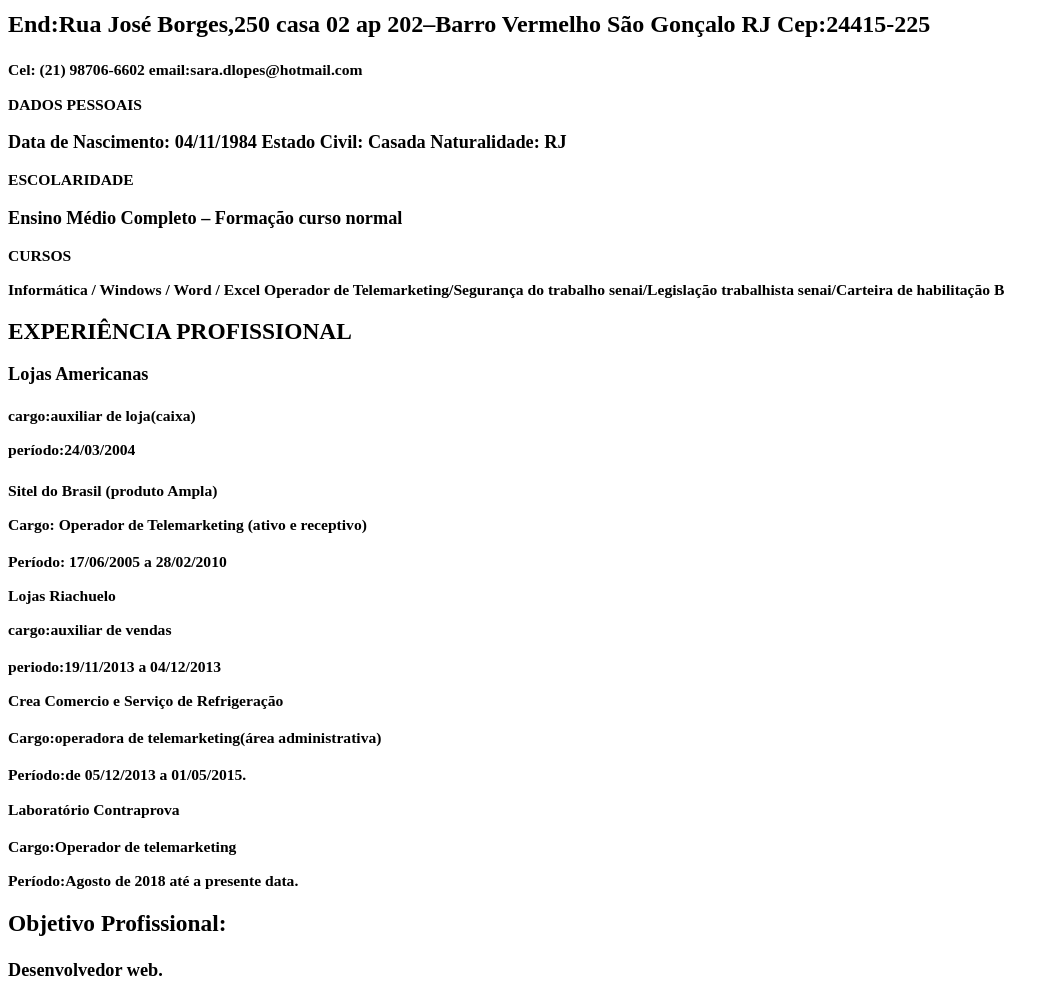
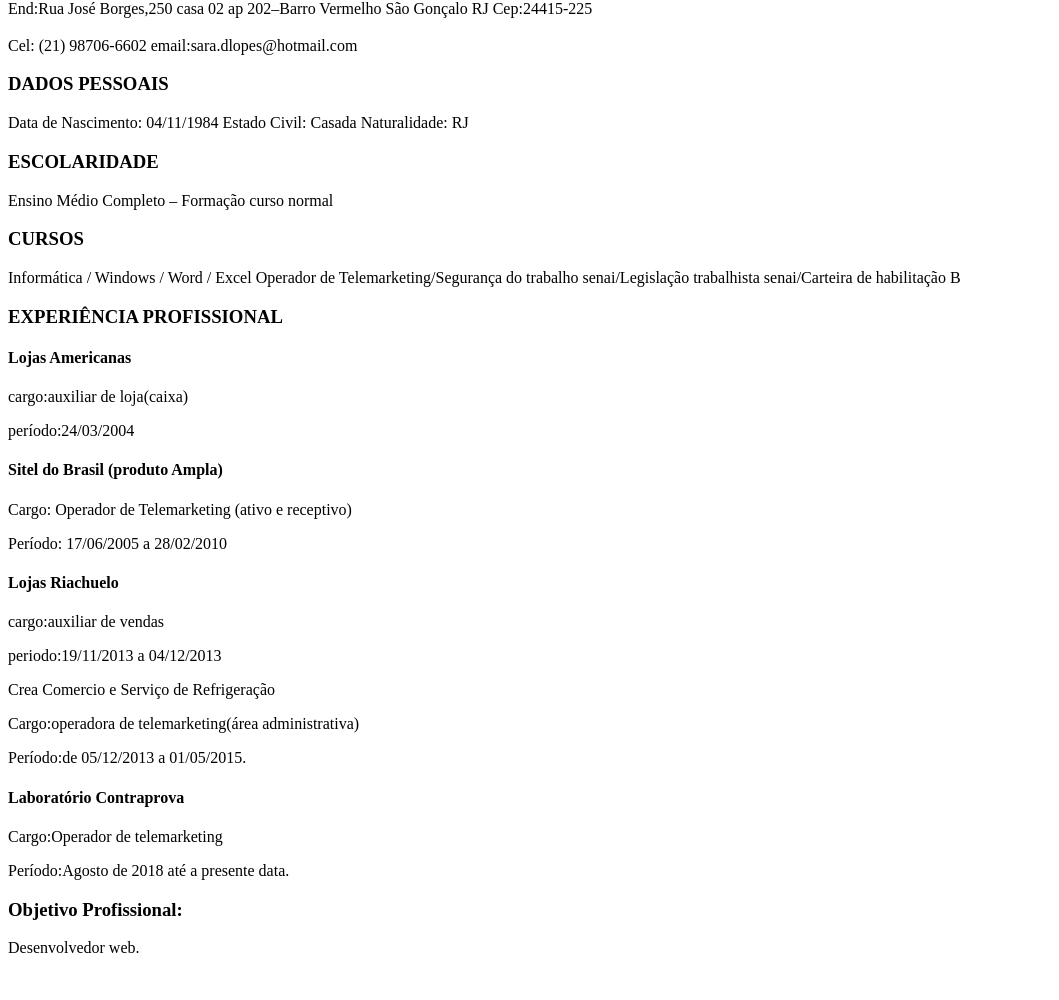
Before and after one commit to saradlopes/Curriculo, a plain HTML site: page index.html in a window 1280 px wide. Shown: the part 71-1071 px from the top of the page, without its empty margins (0-1059 px from the left). After the commit the page ends 1044 px from the top, so only its background shows below. Drawn offline with Linux system fonts and the light colour scheme.

Commit message:
Update index.html
novas alterações

```diff
--- a/index.html
+++ b/index.html
@@ -6,44 +6,45 @@
 </head>
 </html>
 <body>
-    <h1>Sara Dantas Spindola Lopes
+    <h2>Sara Dantas Spindola Lopes
 
-    <H2></p>End:Rua José Borges,250 casa 02 ap 202–Barro Vermelho São Gonçalo RJ Cep:24415-225</</H2>
+    </p><h3></h3>End:Rua José Borges,250 casa 02 ap 202–Barro Vermelho São Gonçalo RJ Cep:24415-225</</h3>
 
-    <h3><p></p><small>Cel: (21) 98706-6602         email:sara.dlopes@hotmail.com
-        <p>DADOS PESSOAIS</p>
- <h3>Data de Nascimento: 04/11/1984           Estado Civil:  Casada                   Naturalidade: RJ</h3>
-<p>ESCOLARIDADE</p>
+    <p><h3></h3></p>Cel: (21) 98706-6602         email:sara.dlopes@hotmail.com
+        <h3>DADOS PESSOAIS</h3><p></p>
+ <p>Data de Nascimento: 04/11/1984           Estado Civil:  Casada                   Naturalidade: RJ</h3>
+<h3>ESCOLARIDADE</h3><p></p>
 
-<h3>Ensino Médio Completo – Formação  curso normal</h3>
+<p>Ensino Médio Completo – Formação  curso normal</p><h3></h3>
 
-<p>CURSOS</p>
-<p>Informática / Windows / Word / Excel
+<p><h3>CURSOS</3></p>
+<p><h3></h3>Informática / Windows / Word / Excel
 
     Operador de Telemarketing/Segurança do trabalho senai/Legislação trabalhista senai/Carteira
 
     de habilitação B</p>
 
-    <p><h2>EXPERIÊNCIA PROFISSIONAL</h2></p>
+    <p><h3>EXPERIÊNCIA PROFISSIONAL</h3></p>
 
-<p><h3>Lojas Americanas
-    <p><h3></h3></p>cargo:auxiliar de loja(caixa)
+<p><h4>Lojas Americanas</h4></p>
+<p>cargo:auxiliar de loja(caixa)</p>
     <p>período:24/03/2004</p>
-    <p><h2></h2>Sitel do Brasil (produto Ampla)
+
+    <p><h4>Sitel do Brasil (produto Ampla)</h4></p>
         <p>Cargo: Operador de Telemarketing (ativo e receptivo)</p>
         Período: 17/06/2005 a 28/02/2010</p>
-        <p>Lojas Riachuelo
+        <p><h4>Lojas Riachuelo</h4>
             <p>cargo:auxiliar de vendas</p>
             periodo:19/11/2013 a 04/12/2013</p>
             <p>Crea Comercio e Serviço de Refrigeração</p>
             <p></p>Cargo:operadora de telemarketing(área administrativa)
             <p></p>Período:de 05/12/2013 a 01/05/2015.
-<p>Laboratório Contraprova
+<p><h4>Laboratório Contraprova</h4>
 
 </p>Cargo:Operador de telemarketing<P>
     Período:Agosto de 2018 até a presente data.
-    <p><h2>Objetivo Profissional:
-        <p><h3>Desenvolvedor web.
+    <p><h3>Objetivo Profissional:</h3>
+        <p>Desenvolvedor web.
 
         </h3>
 
```
